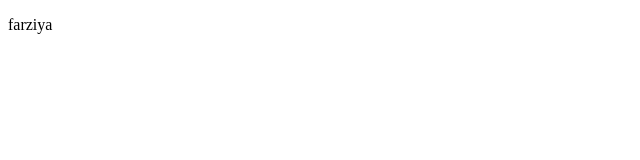
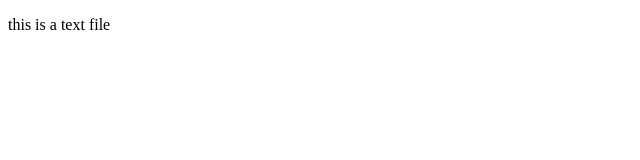
Before and after one commit to naazfarziya77/gitHub-project, a plain HTML site: page index.html in a window 1280 px wide. Shown: the full height of the page, 0-640 px from the left. Drawn offline with Linux system fonts and the light colour scheme; files that its build step writes are made by us from their sources.

Commit message:
updated text

```diff
--- a/index.html
+++ b/index.html
@@ -6,7 +6,7 @@
 </head>
 <body>
 <p>
-    farziya
+    this is a text file
 </p>
 </body>
 
```
